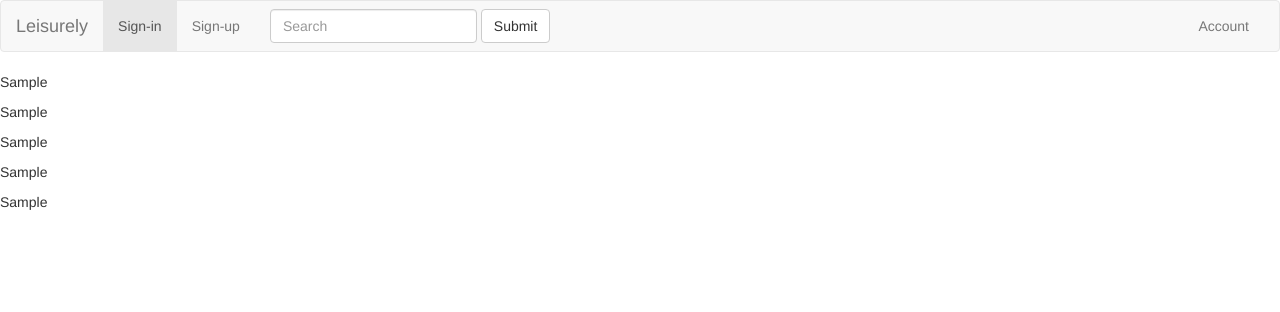
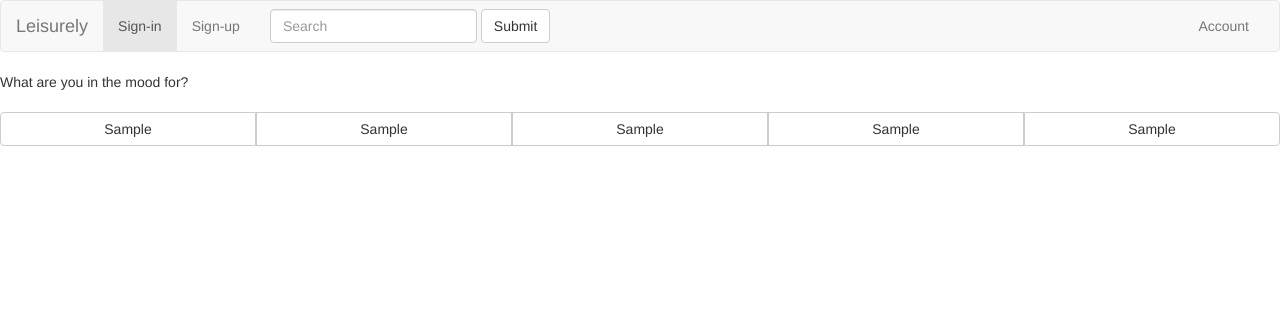
Before and after one commit to j9stuart/leisurely, a Flask app: template templates/homepage.html in a window 1280 px wide. Shown: the top 312 px of the page. Run offline with Flask 2, Linux system fonts and the light colour scheme; the template is opened without the code that fills it: most values are stand-ins (such as "Sample title", 1, 10 or a date in 2020); some libraries are stand-ins or nearby versions.

Commit message:
Edited homepage to have categories appear as buttons, buttons now submit to new activity route, ready to integrate jQuery and ajax to provide user with activities.

```diff
--- a/server.py
+++ b/server.py
@@ -42,16 +42,21 @@ def index():
     weekday = Weekday.query.get(weekday)
     category_list = []
     for category in weekday.categories:
-        category_name = category.name
+        category_name = category.screenname
         category_list.append(category_name)
 
     print category_list
         # Generate a random list of 5 categories from list
-    d1, d2, d3, d4, d5 = random.sample(category_list, 5)
+    c1, c2, c3, c4, c5 = random.sample(category_list, 5)
 
     return render_template("homepage.html",
-                            d1=d1, d2=d2,
-                            d3=d3, d4=d4, d5=d5)
+                            c1=c1, c2=c2,
+                            c3=c3, c4=c4, c5=c5)
+
+
+@app.route('/activities')
+def show_activities():
+    """This displays a list of activities based on the user selected category"""
 
 
 @app.route('/event-list')
--- a/templates/base.html
+++ b/templates/base.html
@@ -2,10 +2,16 @@
 <html>
   <head>
     <title>{% block title %}Leisurely{% endblock %}</title>
+
     <link rel="stylesheet" href="https://maxcdn.bootstrapcdn.com/bootstrap/3.3.6/css/bootstrap.min.css" integrity="sha384-1q8mTJOASx8j1Au+a5WDVnPi2lkFfwwEAa8hDDdjZlpLegxhjVME1fgjWPGmkzs7" crossorigin="anonymous">
+
     <link rel="stylesheet" href="bootstrap.css">
+
   </head>
   <body>
+
+    <script src="http://code.jquery.com/jquery.js"></script>
+    <script src="http://maxcdn.bootstrapcdn.com/bootstrap/3.3.4/js/bootstrap.min.js"></script>
 
         <!-- Show flashed messages -->
     {% with messages = get_flashed_messages() %}
@@ -18,7 +24,5 @@
 
     {% block content %} BODY CONTENT GOES HERE {% endblock %}
 
-  <script src="http://code.jquery.com/jquery.js"></script>
-  <script src="http://maxcdn.bootstrapcdn.com/bootstrap/3.3.4/js/bootstrap.min.js"></script>
   </body>
 </html>
--- a/templates/homepage.html
+++ b/templates/homepage.html
@@ -33,10 +33,27 @@
       </div><!-- /.navbar-collapse -->
     </div><!-- /.container-fluid -->
   </nav>
-
-<div class="categories">
-  <p>{{ d1 }}</p><p>{{ d2 }}</p><p>{{ d3 }}</p><p>{{ d4 }}</p><p>{{ d5 }}</p>
+  <div id="mood-message">What are you in the mood for?</div>
+  <br>
+  <form class="btn-group btn-group-justified" action="/activities" method="GET">
+    <div class="btn-group btn-group-justified" id="categories" role="group">
+      <div class="btn-group" role="group">
+        <button type="button" class="btn btn-default" name="category" type="submit" id="c1" value="c1" >{{ c1 }}</button>
       </div>
+      <div class="btn-group" role="group">
+        <button type="button" class="btn btn-default" name="category" type="submit" id="c2" value="c2">{{ c2 }}</button>
+      </div>
+      <div class="btn-group" role="group">
+        <button type="button" class="btn btn-default" name="category" type="submit" id="c3" value="c3">{{ c3 }}</button>
+      </div>
+      <div class="btn-group" role="group">
+        <button type="button" class="btn btn-default" name="category" type="submit" id="c4" value="c4">{{ c4 }}</button>
+      </div>
+      <div class="btn-group" role="group">
+        <button type="button" class="btn btn-default" name="category" type="submit" id="c5" value="c5">{{ c5 }}</button>
+      </div>
+    </div>
+  </form>
 
 
   {% endblock %}
```
Lines whose indentation alone changed are shown as unchanged.
